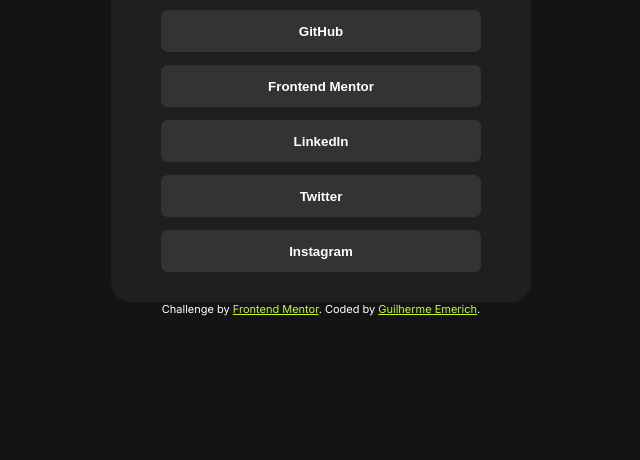
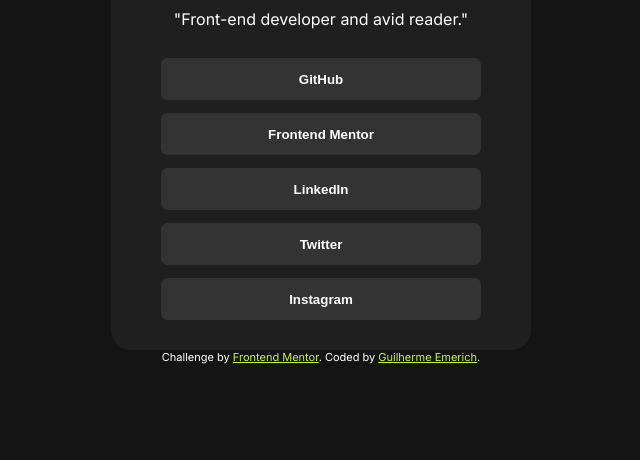
Before and after one commit to EmerichGuilherme/Social-links-profile, a website: page index.html in a window 1280 px wide. Shown: the part 340-800 px from the top of the page, without its empty margins (319-959 px from the left). Drawn offline with Linux system fonts and the light colour scheme.

Commit message:
correção na centralização

```diff
--- a/src/styles/main.scss
+++ b/src/styles/main.scss
@@ -9,26 +9,31 @@
 * {
     padding: 0;
     margin: 0;
+
 }
 
 body {
     background-color: $corDeFundo;
     font-family: "Inter", sans-serif;
+    display: flex;
+    justify-content: center;
+    align-items: center;
+    height: 100vh;
+    margin: 0;
+    flex-direction: column;
 }
 
 .container{
-    display: flex;
-    flex-direction: column;
-    justify-content: center;
-    align-items: center;
-    margin: 0 auto;
     max-width: 360px;
     width: 100%;
     background-color: $corContainer;
     padding: 30px;
     border-radius: 20px;
     color: $corTexto;
-    margin-top: 3em;
+    display: flex;
+    flex-direction: column;
+    justify-content: center;
+    align-items: center;
 }
 
 .title {
@@ -41,6 +46,7 @@
     &__img {
         border-radius: 50%;
         max-width: 128px;
+
     }
 
     &__subtitle {
```
Also changed, not shown: index.html (+1 -1 lines), build/styles/main.css, 1 other file.
